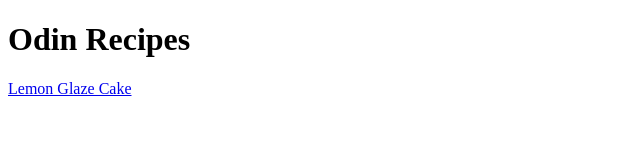
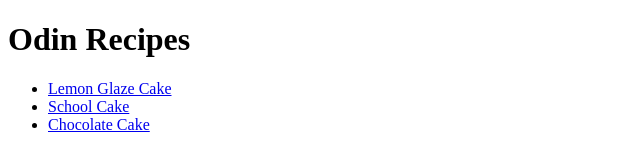
Before and after one commit to ResadOzbas/odin-recipes, a plain HTML site: page index.html in a window 1280 px wide. Shown: the whole page, without its empty margins (0-640 px from the left). Drawn offline with Linux system fonts and the light colour scheme.

Commit message:
added two new recipes

```diff
--- a/index.html
+++ b/index.html
@@ -8,6 +8,10 @@
 </head>
 <body>
     <h1>Odin Recipes</h1>
-    <a href="recipes/lemon-glaze-cake.html">Lemon Glaze Cake</a>
+    <ul>
+        <li><a href="recipes/lemon-glaze-cake.html">Lemon Glaze Cake</a></li>
+        <li><a href="recipes/school-cake.html">School Cake</a></li>
+        <li><a href="recipes/chocolate-cake.html">Chocolate Cake</a></li>
+    </ul>
 </body>
 </html>
```
